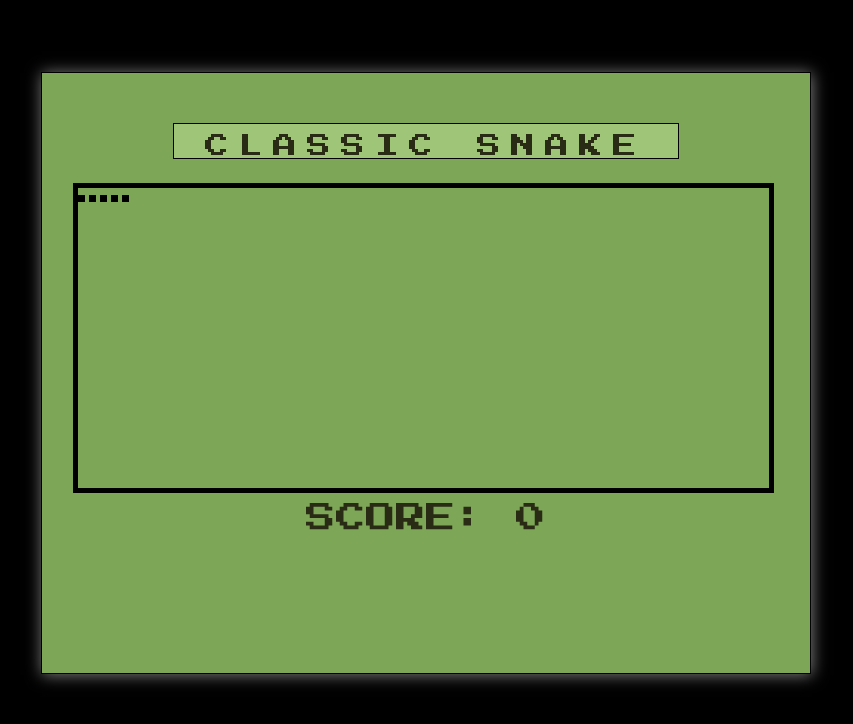
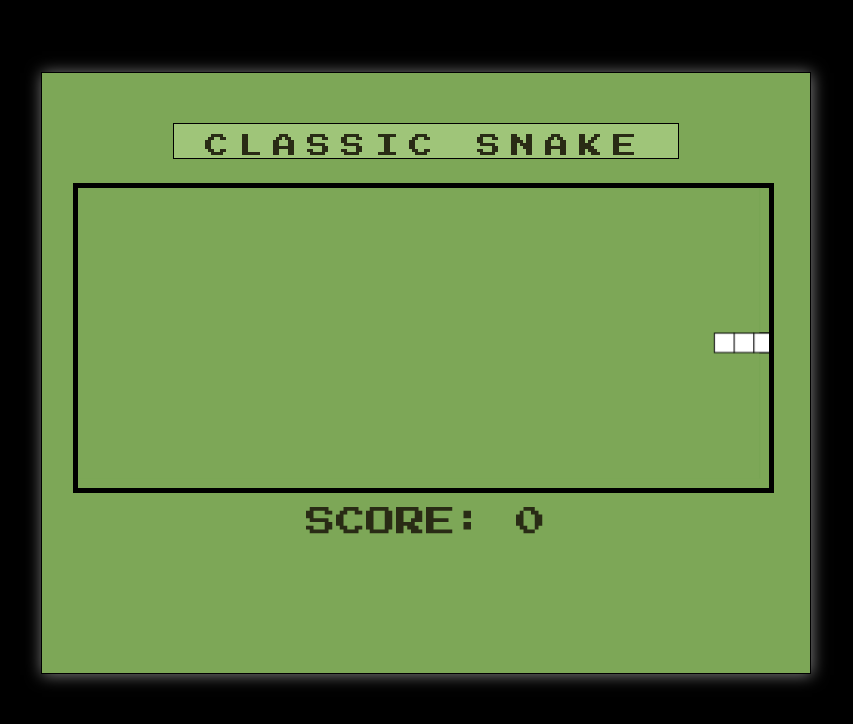
Before and after one commit to m4ttyng/SnakeGame, a plain HTML site: page index.html in a window 1280 px wide. Both pictures are taken after a click on the element "START". Shown: the top 724 px of the page, without its empty margins (223-1076 px from the left). Drawn offline with nearby package versions, Linux system fonts and the light colour scheme; files that its build step writes are made by us from their sources.

Commit message:
Playable version (sort of)
Included engine.js to work with the UI

```diff
--- a/engine.js
+++ b/engine.js
@@ -1,6 +1,7 @@
 "use strict";
 $(document).ready(function(){
-    alert("hi");
+    $('#startButton').click(function(){
+      setTimeout(function () {
 
     let startBtn, highScoreBtn;
     let menuDiv, gameDiv, scoresDiv;
@@ -15,8 +16,8 @@ $(document).ready(function(){
     gameDiv = $("#gameDiv")[0];
 
     //switch these later just for dev
-    $("#gameDiv").show();
-    $("#menuDiv").hide();
+    //$("#gameDiv").show();
+    //$("#menuDiv").hide();
 
     let canvas = document.getElementById("gameCanvas");
     let ctx = canvas.getContext("2d");
@@ -26,8 +27,8 @@ $(document).ready(function(){
 
     function fitToContainer(canvas){
       // Make it visually fill the positioned parent
-      canvas.style.width ='100%';
-      canvas.style.height='100%';
+      //canvas.style.width ='50%';
+      //canvas.style.height='30%';
       // ...then set the internal size to match
       canvas.width  = canvas.offsetWidth;
       canvas.height = canvas.offsetHeight;
@@ -103,6 +104,6 @@ $(document).ready(function(){
 		else if(arrow == "40" && dir != "up") dir = "down";
 
 	})
-
-
+}, 900);
 });
+});
--- a/index.html
+++ b/index.html
@@ -6,15 +6,16 @@
      <meta charset="UTF-8">
      <title>Snake</title>
      <meta name="SnakeGame" content="First Attept at Creating the Classic Snake Game">
-     <link rel="stylesheet" href="style/index_style.css?version=1">
+     <link rel="stylesheet" href="index_style.css?version=1">
      <script src="https://ajax.googleapis.com/ajax/libs/jquery/3.1.0/jquery.min.js"></script>
      <link href="https://fonts.googleapis.com/css?family=Press+Start+2P" rel="stylesheet">
+     <script type="text/javascript" src="engine.js"></script>
      <script type="text/javascript">
        $(document).ready(function(){
          $('#startButton').click(function() {
            $('#startButton').animate({margin: '600px 0px 0px 0px'});
            $('#snakeGame').animate({'font-size': '24px'});
-           $('.snake').animate({width: '90%', height: '50%', margin: '0% 0px 0px 4%'});
+           $('#gameCanvas').animate({width: '90%', height: '50%', margin: '0% 0px 0px 4%'});
            $('.score').animate({'opacity': '1'});
          });
 
@@ -28,7 +29,7 @@
  <body>
   <div class="container">
     <p id="snakeGame">Classic Snake</p>
-    <div class="snake">
+    <canvas id="gameCanvas">
       <div class="movingSnake">
         <div class="snake1"></div>
         <div class="snake2"></div>
@@ -36,7 +37,7 @@
         <div class="snake4"></div>
         <div class="snake5"></div>
       </div>
-    </div>
+    </canvas>
     <div class="score">score: 0</div>
     <a href="#"><p id="startButton">start</p></a>
     <a href="#"><p id="highScore">high score</p></a>
--- a/index_style.css
+++ b/index_style.css
@@ -38,12 +38,12 @@ a{
   box-sizing: border-box;
   border: 1px solid black;
 }
-.snake{
+#gameCanvas{
   position: relative;
   width: 50%;
   height: 30%;
   border: 5px solid black;
-  margin: 0 auto;
+  margin: 0% 0% 0% 25%;
   margin-top: -5%;
 }
 #startButton{
```
